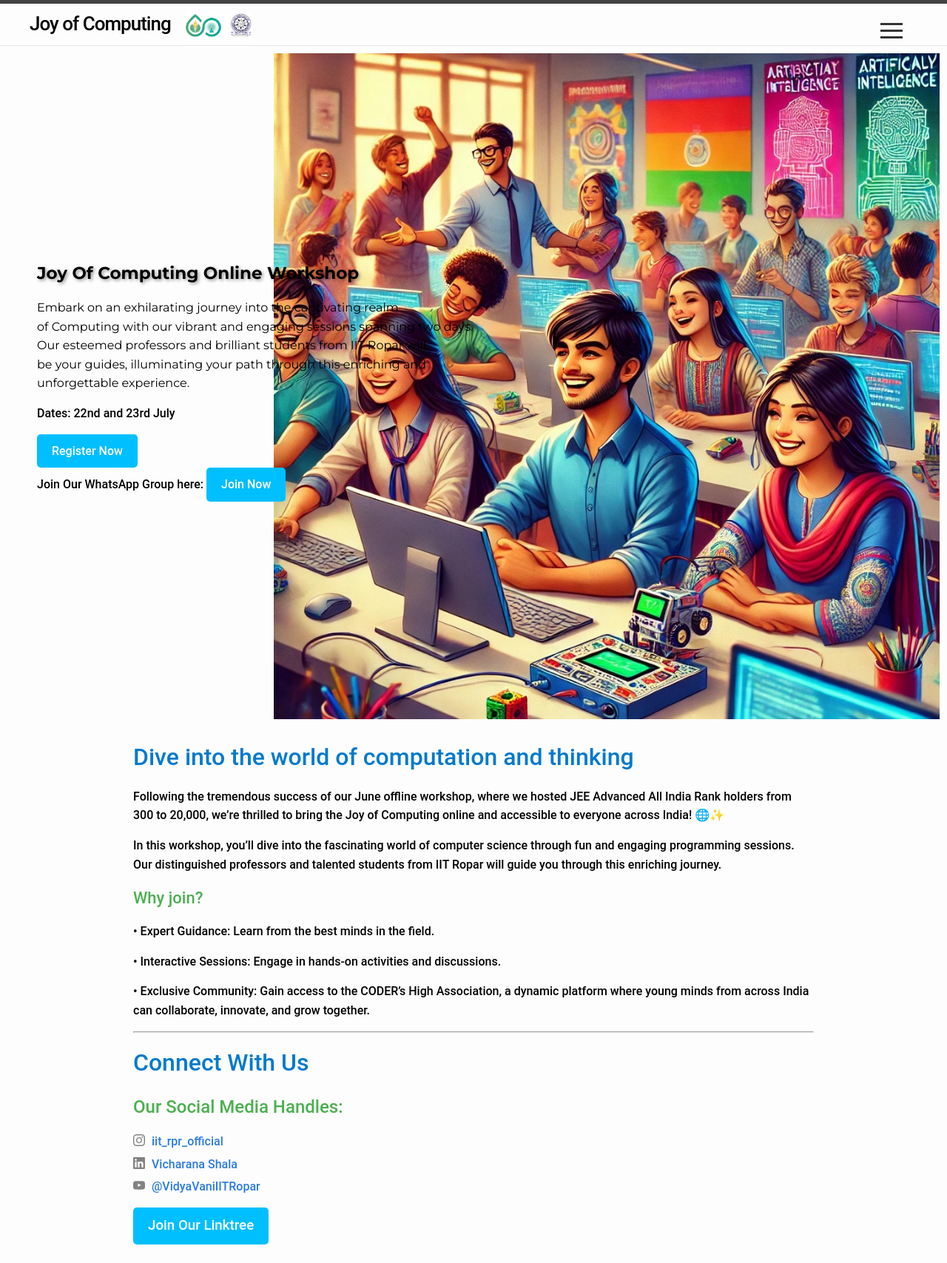
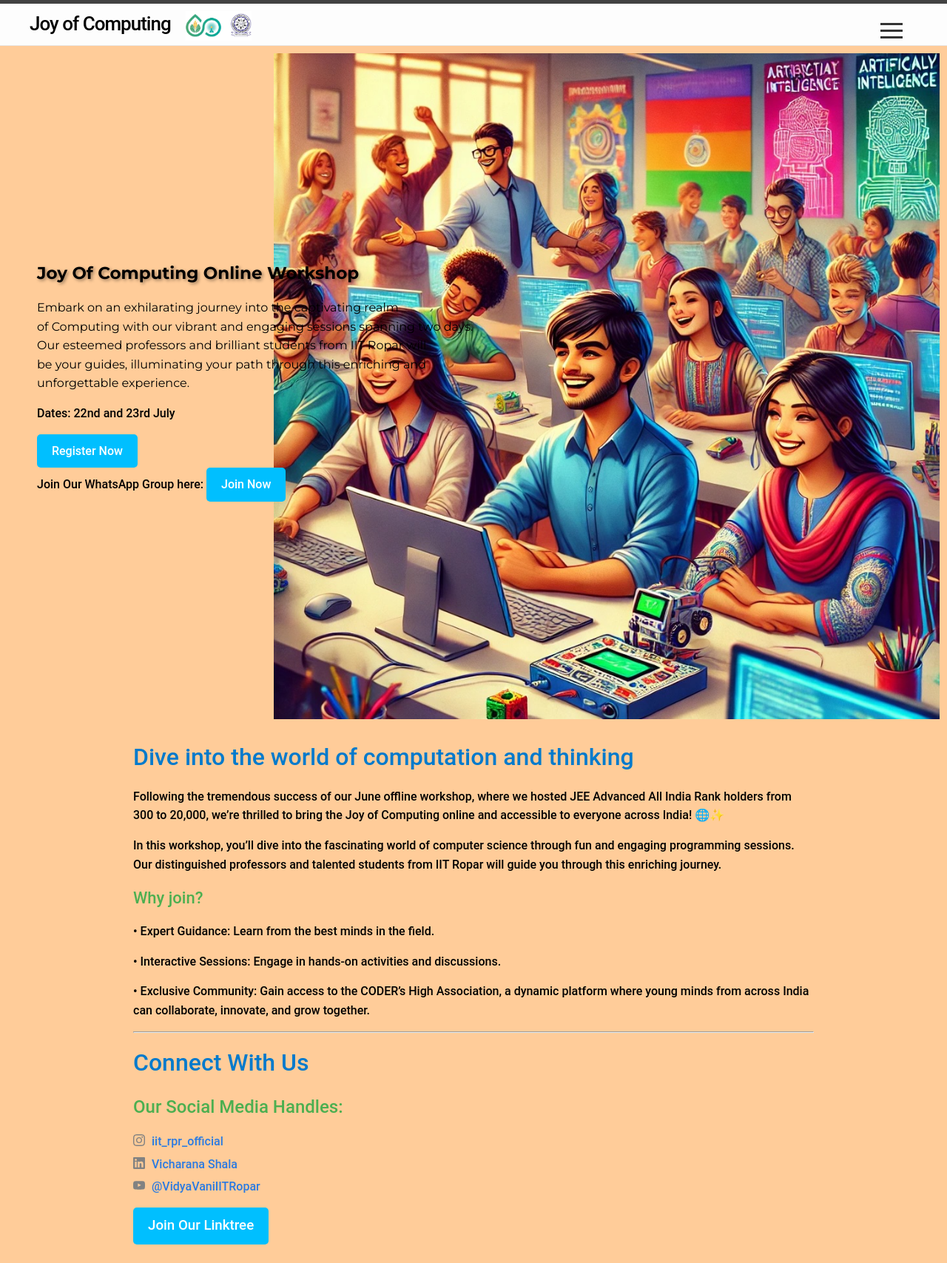
Before and after one commit to sudarshansudarshan/joc, a Jekyll site: the page built from index.markdown, in a window 1280 px wide. Shown: the whole page at 74% size. Built offline with Jekyll 4.4.1, drawn with Linux system fonts in a browser that asks for light colours.

Commit message:
Update home.html

```diff
--- a/_layouts/home.html
+++ b/_layouts/home.html
@@ -149,7 +149,7 @@ layout: default
   </style>
 </head>
 <body>
-<div class="home">
+<div class="home" style="background-color: #ffcc99">
   <!--{%- if page.title -%}
     <h1 class="page-heading">{{ page.title }}  </h1>
   {%- endif -%}-->
```
